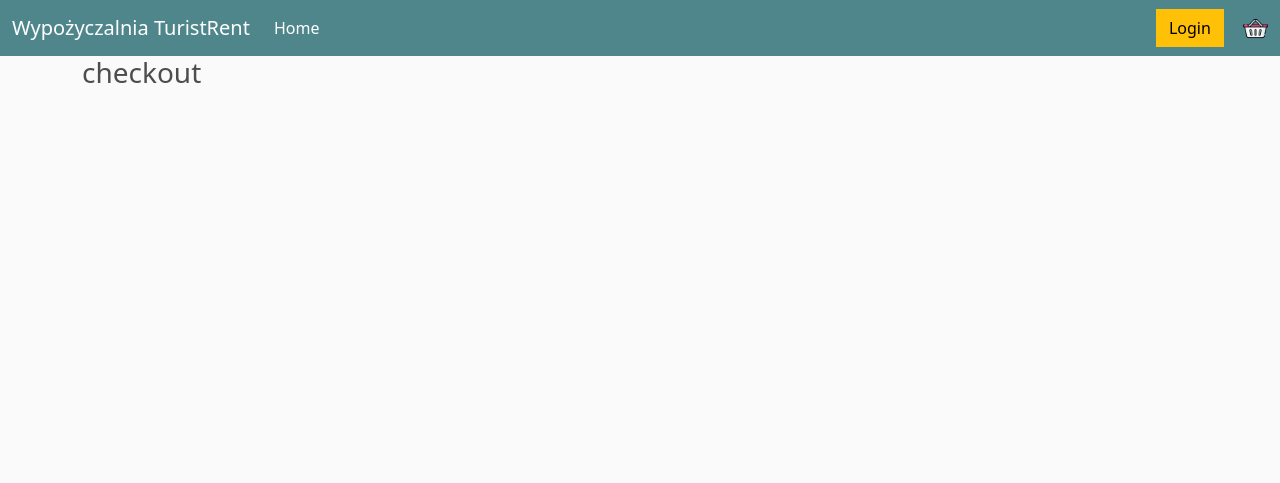
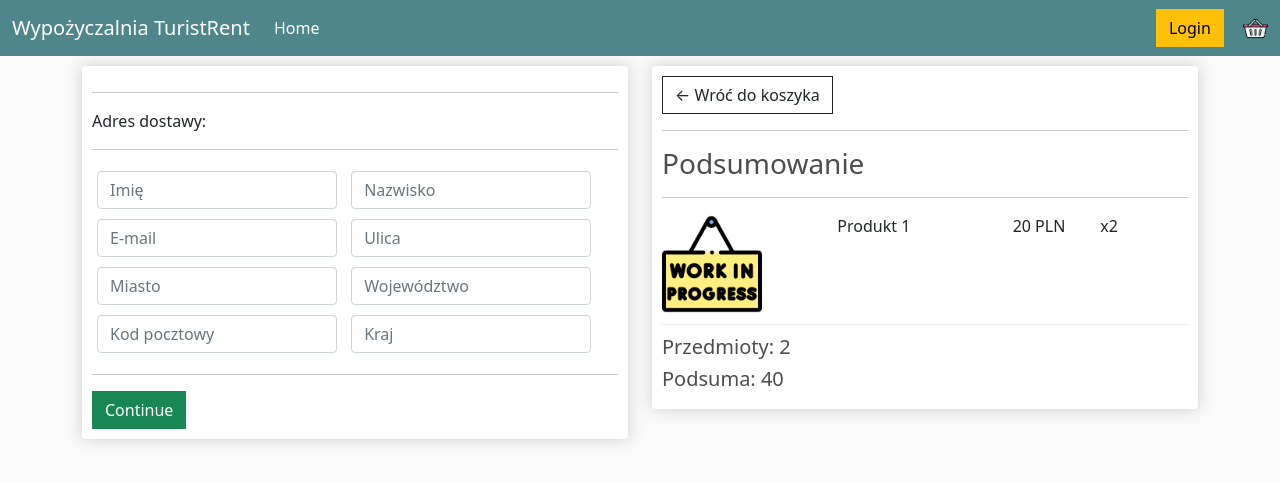
Before and after one commit to m-dn/projekt_zespolowy, a Django app: page /checkout/ in a window 1280 px wide. Shown: the top 483 px of the page. Run offline with Django 3.2, Linux system fonts and the light colour scheme.

Commit message:
cart+photos

```diff
--- a/projektzespolowy/projektzespolowy/settings.py
+++ b/projektzespolowy/projektzespolowy/settings.py
@@ -122,6 +122,9 @@ USE_TZ = True
 STATIC_URL = '/static/'
 STATICFILES_DIRS = [os.path.join(BASE_DIR, 'static')]
 
+MEDIA_URL = '/images/'
+
+MEDIA_ROOT = os.path.join(BASE_DIR, 'static/images')
 
 # Default primary key field type
 # https://docs.djangoproject.com/en/3.2/ref/settings/#default-auto-field
--- a/projektzespolowy/projektzespolowy/urls.py
+++ b/projektzespolowy/projektzespolowy/urls.py
@@ -15,8 +15,12 @@ Including another URLconf
 """
 from django.contrib import admin
 from django.urls import path, include
+from django.conf.urls.static import static
+from django.conf import settings
 
 urlpatterns = [
     path('admin/', admin.site.urls),
     path('', include('pz.urls')),
 ]
+
+urlpatterns += static(settings.MEDIA_URL, document_root=settings.MEDIA_ROOT)
--- a/projektzespolowy/pz/templates/pz/checkout.html
+++ b/projektzespolowy/pz/templates/pz/checkout.html
@@ -2,6 +2,70 @@
 {% load static %}
 {% block content %}
 
-<h3>checkout</h3>
+<div class="row">
+    <div class="col-lg-6">
+        <div class="box-element" id="form-wrapper">
+            <hr>
+            <p>Adres dostawy:</p>
+            <hr>
+            <form id="form">
+                <div id="user-info">
+                    <div class="form-field">
+                        <input required class="form-control" type="text" name="name" placeholder="Imię">
+                    </div>
+                    <div class="form-field">
+                        <input required class="form-control" type="text" name="name" placeholder="Nazwisko">
+                    </div>
+                    <div class="form-field">
+                        <input required class="form-control" type="email" name="email" placeholder="E-mail">
+                    </div>
+<!--                </div>-->
 
+<!--                <div id="shipping-info">-->
+                    <div class="form-field">
+                        <input class="form-control" type="text" name="address" placeholder="Ulica">
+                    </div>
+                    <div class="form-field">
+                        <input class="form-control" type="text" name="city" placeholder="Miasto">
+                    </div>
+                    <div class="form-field">
+                        <input class="form-control" type="text" name="state" placeholder="Województwo">
+                    </div>
+                    <div class="form-field">
+                        <input class="form-control" type="text" name="zipcode" placeholder="Kod pocztowy">
+                    </div>
+                    <div class="form-field">
+                        <input class="form-control" type="text" name="country" placeholder="Kraj">
+                    </div>
+                </div>
+
+                <hr>
+                <input id="form-button" class="btn btn-success btn-block" type="submit" value="Continue">
+            </form>
+        </div>
+
+        <br>
+        <div class="box-element hidden" id="payment-info">
+            <small>Opcje płatności</small>
+        </div>
+
+    </div>
+
+    <div class="col-lg-6">
+        <div class="box-element">
+            <a  class="btn btn-outline-dark" href="{% url 'cart' %}">&#x2190; Wróć do koszyka</a>
+            <hr>
+            <h3>Podsumowanie</h3>
+            <hr>
+            <div class="cart-row">
+                <div style="flex:2"><img class="row-image" src="{% static 'images/5229377.png' %}"></div>
+                <div style="flex:2"><p>Produkt 1</p></div>
+                <div style="flex:1"><p>20 PLN</p></div>
+                <div style="flex:1"><p>x2</p></div>
+            </div>
+            <h5>Przedmioty:   2</h5>
+            <h5>Podsuma:   40</h5>
+        </div>
+    </div>
+</div>
 {% endblock content %}
--- a/projektzespolowy/pz/templates/pz/store.html
+++ b/projektzespolowy/pz/templates/pz/store.html
@@ -4,12 +4,12 @@
 <div class="row">
     {%for product in products %}
     <div class="col-lg-4">
-        <img class="thumbail">
+        <img class="thumbnail" src="{{product.imageURL}}">
         <div class="box-element product">
             <h6><strong>{{product.name}}</strong></h6>
             <hr>
-            <button class="btn btn-outline-secondary add-btn">Add to cart</button>
-            <a class="btn btn-outline-success" href="#">View</a>
+            <button class="btn btn-outline-secondary add-btn">Dodaj do koszyka</button>
+            <a class="btn btn-outline-success" href="#">Widok przedmiotu</a>
             <h4 style="display: inline-block; float: right">{{product.price|floatformat:2}} PLN</h4>
         </div>
     </div>
--- a/projektzespolowy/pz/views.py
+++ b/projektzespolowy/pz/views.py
@@ -3,7 +3,7 @@ from .models import *
 
 
 def store(request):
-    products = Product.objects.all
+    products = Product.objects.all()
     context = {'products': products}
     return render(request, 'pz/store.html', context)
 
```
Also changed, not shown: projektzespolowy/pz/models.py (+9 -0 lines), projektzespolowy/pz/templates/pz/cart.html (+46 -1 lines), projektzespolowy/db.sqlite3, projektzespolowy/pz/migrations/0002_product_image.py (added), projektzespolowy/static/images/5229377.png (added), projektzespolowy/static/images/arrow_down.png (added), projektzespolowy/static/images/arrow_up.png (added), projektzespolowy/static/images/namiot2osob.jpg (added), projektzespolowy/static/images/spiwor.jpg (added).
